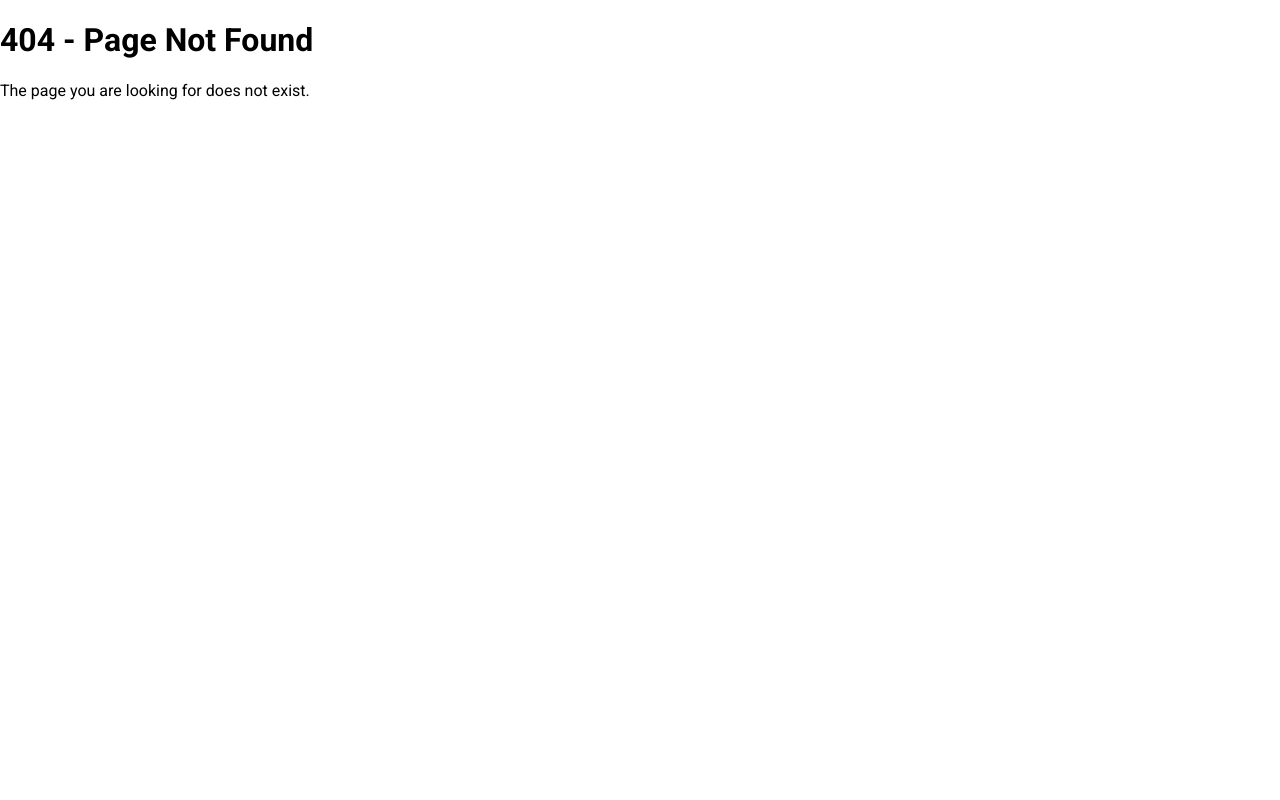
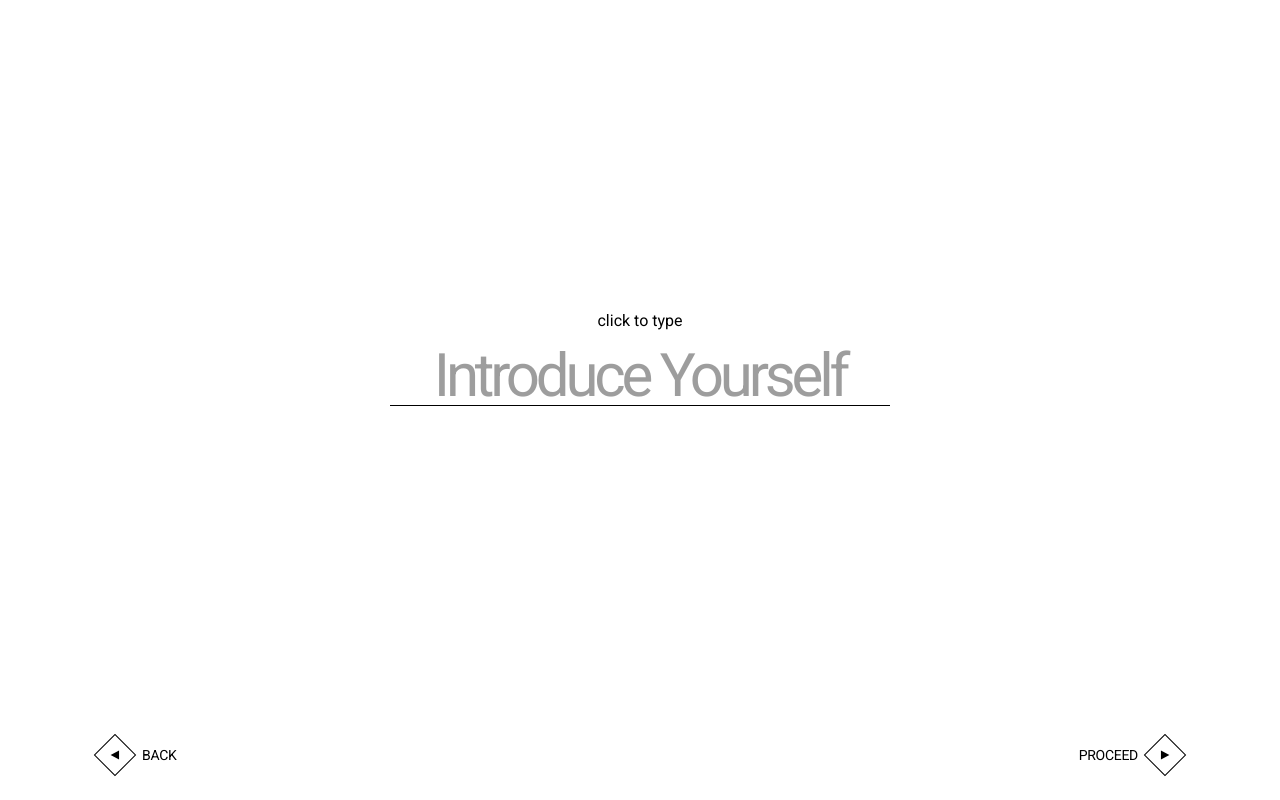
Before and after one commit to Giovanni-Ramirez/giovanni-skintric-internship, a React (Vite) app: page /testing in a window 1280 px wide. Before the commit this address had no page. Built offline with nearby package versions, Linux system fonts and the light colour scheme.

Commit message:
9/1/26 EOD commit, Made most of testing page with working form but need some more styling

```diff
--- a/src/App.jsx
+++ b/src/App.jsx
@@ -21,7 +21,7 @@ function App() {
 
         {/* right button */}
         <div className="outer_sqaure right_square"></div>
-        <Link to={'test'} className='landing__button_container right_text_container'>
+        <Link to={'testing'} className='landing__button_container right_text_container'>
           <p className='landing__button_text'>TAKE TEST</p>
           <div className="landing__button right__button">
             <IoTriangleSharp  className='landing__button_icon'/>
--- /dev/null
+++ b/src/components/button.css
@@ -0,0 +1,61 @@
+.left_square {
+    transition: all 0.4s ease;
+    position: absolute;
+    left: -255px;
+}
+
+.right_square {
+    transition: all 0.4s ease;
+    position: absolute;
+    right: -255px;
+}
+
+.landing__button {
+    width: 30px;
+    height: 30px;
+    border: 1px solid black;
+    display: flex;
+    align-items: center;
+    justify-content: center;
+}
+
+.left__button {
+    transform: rotate(225deg);
+    left: 60px;
+    transition: all 0.3s ease;
+}
+
+.right__button {
+    transform: rotate(45deg);
+    transition: all 0.3s ease;
+}
+
+.landing__button_icon {
+    transform: rotate(45deg);
+    font-size: 10px;
+}
+
+.landing__button_container {
+    display: flex;
+    align-items: center;
+    position: absolute;
+    gap: 12px;
+}
+
+.left_text_container {
+    transition: all 0.4s ease;
+    left: 100px;
+}
+
+.right_text_container {
+    transition: all 0.4s ease;
+    right: 100px;
+}
+
+.landing__button_text {
+    font-size: clamp(10px, 2px + .625vw, 14px);
+    font-weight: 400;
+    letter-spacing: -.02em;
+    line-height: 1.6;
+    font-size: 14px;
+}
--- /dev/null
+++ b/src/components/leftButton.jsx
@@ -0,0 +1,13 @@
+import { IoTriangleSharp } from 'react-icons/io5'
+import './button.css'
+
+export default function LeftButton({text}) {
+    return (
+        <div className='landing__button_container left_text_container'>
+            <div className="landing__button left__button">
+            <IoTriangleSharp  className='landing__button_icon'/>
+            </div>
+            <p className='landing__button_text'>{text}</p>
+        </div>
+    )
+}
--- /dev/null
+++ b/src/components/rightButton.jsx
@@ -0,0 +1,13 @@
+import { IoTriangleSharp } from 'react-icons/io5'
+import './button.css'
+
+export default function RightButton({text}) {
+    return (
+        <div to={'testing'} className='landing__button_container right_text_container'>
+            <p className='landing__button_text'>{text}</p>
+            <div className="landing__button right__button">
+                <IoTriangleSharp  className='landing__button_icon'/>
+            </div>
+        </div>
+    )
+}
--- a/src/index.css
+++ b/src/index.css
@@ -9,3 +9,9 @@ html, body {
   padding: 0;
   overflow: hidden;
 }
+
+a {
+  color: inherit;
+  text-decoration: none;
+  cursor: pointer;
+}
--- a/src/main.jsx
+++ b/src/main.jsx
@@ -4,7 +4,8 @@ import { createRoot } from 'react-dom/client'
 import './index.css'
 
 // Pages
-import App from './App.jsx'
+import App from './App.jsx';
+import Testing from './pages/testing/testing.jsx';
 import NotFound from './pages/notFound.jsx';
 
 // Routes
@@ -14,6 +15,11 @@ const router = createBrowserRouter([
     element: <App />,
     errorElement: <NotFound />,
   },
+  {
+    path: '/testing',
+    element: <Testing />,
+    errorElement: <NotFound />,
+  }
 ])
 
 createRoot(document.getElementById('root')).render(
--- a/src/pages/notFound.jsx
+++ b/src/pages/notFound.jsx
@@ -1,8 +1,15 @@
+import { Link } from "react-router-dom";
+
 function notFound() {
     return (
         <div className="not-found">
         <h1>404 - Page Not Found</h1>
         <p>The page you are looking for does not exist.</p>
+        <Link to={'/'}>
+            <button>
+                GO HOME
+            </button>
+        </Link>
         </div>
     );
 }
--- /dev/null
+++ b/src/pages/testing/testing.css
@@ -0,0 +1,55 @@
+.form-box {
+    width: 100%;
+    height: 100vh;
+    display: flex;
+    justify-content: center;
+    align-items: center;
+    flex-direction: column;
+}
+
+.step_content {
+    text-align: center;
+    margin-bottom: 100px;
+}
+
+.step_content input {
+    width: 500px;
+    height: 60px;
+    font-size: 60px;
+    background: transparent;
+    border: none;
+    outline: none;
+    border-bottom: 1px black solid;
+    letter-spacing: -4.2px;
+    text-align: center;
+}
+
+.step_content input::placeholder {
+    opacity: 0.7;
+}
+
+.loading__dots {
+    font-size: 30px;
+    gap: 20px;
+    color: rgb(176, 176, 176);
+}
+
+.step_title {
+    font-size: 24px;
+}
+
+.step_text {
+    color: #4a5565;
+    font-size: 18px;
+}
+
+/* bottom control bar */
+
+.bottom__control_bar {
+    width: 100vw;
+    height: 50px;
+    position: absolute;
+    bottom: 20px;
+    display: flex;
+    justify-content: space-between;
+}
--- /dev/null
+++ b/src/pages/testing/testing.jsx
@@ -0,0 +1,111 @@
+import { useState } from "react"
+import './testing.css'
+import { GoDotFill } from "react-icons/go";
+import LeftButton from "../../components/leftButton";
+import RightButton from '../../components/rightButton';
+
+export default function Testing() {
+    const [step, setStep] = useState(1);
+    const [formData, setFormData] = useState({
+        name: '',
+        location: ''
+    });
+
+    const handleChange = (e) => {
+        const { name, value } = e.target;
+        setFormData((prev) => ({ ...prev, [name]: value }));
+    };
+
+    const handleKeyDown = (e) => {
+        if (e.key === 'Enter') {
+            e.preventDefault();
+            if (step === 1 && formData.name.trim()) {
+                setStep(2);
+            } else if (step === 2 && formData.location.trim()) {
+                handleSubmit(e);
+            }
+        }
+    };
+
+    // Submission handler
+    const handleSubmit = (e) => {
+        e.preventDefault();
+        setStep(3); // Show loading state
+
+        fetch('https://us-central1-frontend-simplified.cloudfunctions.net/skinstricPhaseOne', { method: 'POST', headers: { 'Content-Type': 'application/json' }, body: JSON.stringify(formData) })
+        .then(res => res.json())
+        .then(data => {
+            console.log(data.success);
+            setStep(4); // Show success state
+        })
+        .catch(err => {
+            console.error('Error:', err);
+            setStep(1); // Reset on error
+        });
+    };
+
+    return (
+        <div className="form-box">
+
+            <form onSubmit={handleSubmit}>
+                {/* Step 1: Name */}
+                {step === 1 && (
+                <div className="step_content">
+                    <p>click to type</p>
+                    <input
+                    type="text"
+                    id="name"
+                    name="name"
+                    value={formData.name}
+                    onChange={handleChange}
+                    onKeyDown={handleKeyDown}
+                    placeholder="Introduce Yourself"
+                    required
+                    />
+                </div>
+                )}
+
+                {/* Step 2: Location */}
+                {step === 2 && (
+                <div className="step_content">
+                    <p>click to type</p>
+                    <input
+                    type="text"
+                    id="location"
+                    name="location"
+                    value={formData.location}
+                    onChange={handleChange}
+                    onKeyDown={handleKeyDown}
+                    placeholder="Where are you from?"
+                    required
+                    />
+                </div>
+                )}
+            </form>
+
+            {step === 3 && (
+                <div className="step_content">
+                    <p>Processing Submission</p>
+                    <div className="loading__dots">
+                        <GoDotFill />
+                        <GoDotFill />
+                        <GoDotFill />
+                    </div>
+                </div>
+            )}
+
+            {step === 4 && (
+                <div className="step_content">
+                    <p className="step_title">Thank You!</p>
+                    <p className="step_text">Proceed for the next step</p>
+                </div>
+            )}
+
+            <div className="bottom__control_bar">
+                <LeftButton text={'BACK'}/>
+
+                <RightButton text={'PROCEED'}/>
+            </div>
+        </div>
+    );
+}
```
